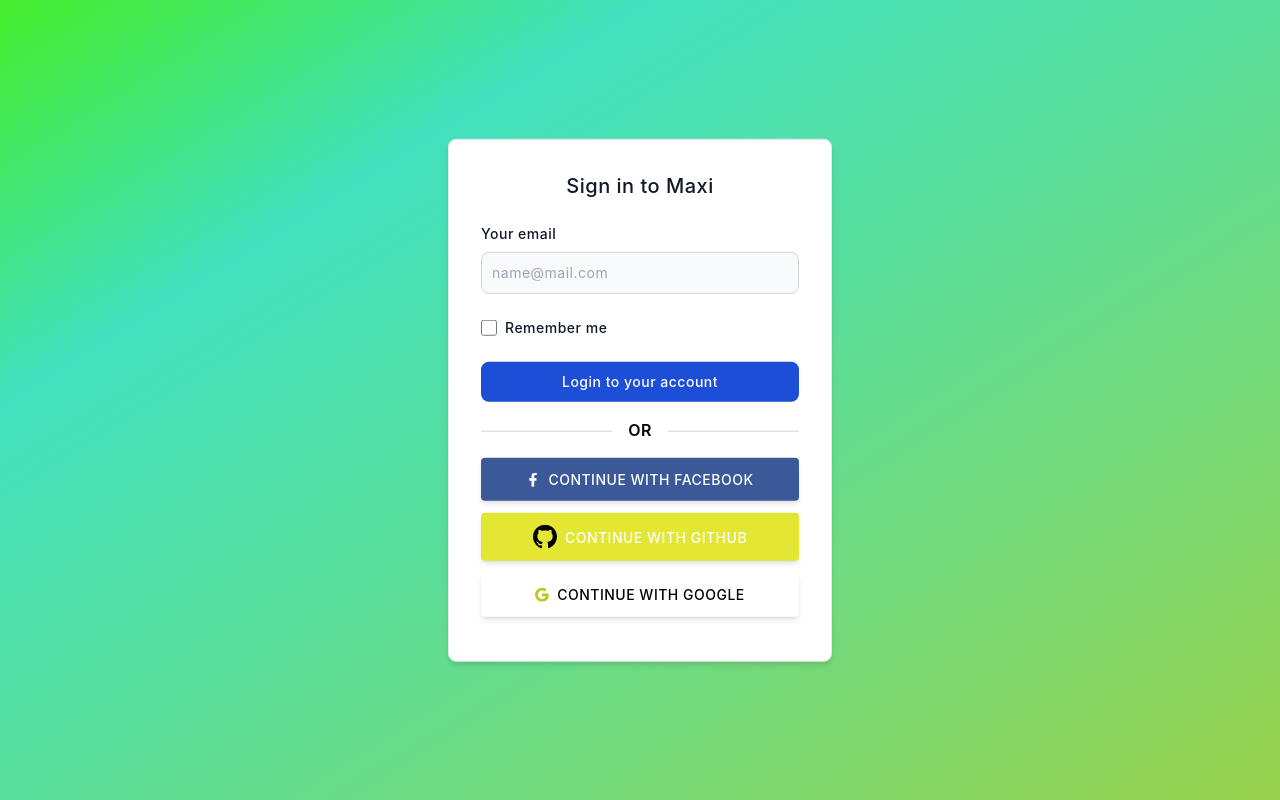
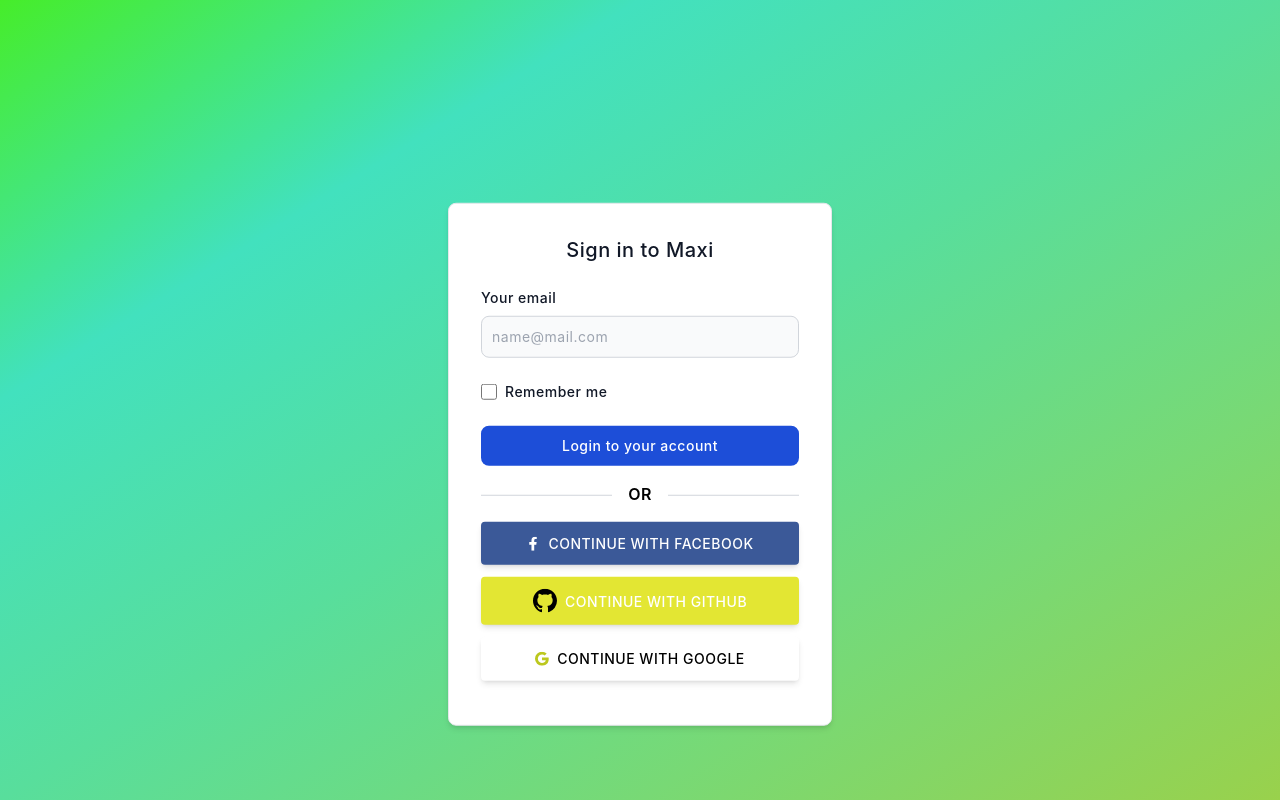
Before and after one commit to alvissraghnall/chat-app, a Next.js app: page /login in a window 1280 px wide. Built offline with nearby package versions, Linux system fonts and the light colour scheme; no server answers.

Commit message:
olamide - rock

```diff
--- a/pages/chat/_middleware.js
+++ b/pages/chat/_middleware.js
@@ -11,8 +11,8 @@
 //   if (!session) return NextResponse.redirect('/api/auth/signin')
 // }
 
-const mdw = () => {};
+// const mdw = () => {};
 
-export default mdw;
+// export default mdw;
 
-// export { default } from "next-auth/middleware";
+export { default } from "next-auth/middleware";
--- a/pages/login.js
+++ b/pages/login.js
@@ -25,7 +25,7 @@
     }
 
     return (
-        <div className={`p-4 w-full max-w-sm bg-white rounded-lg border border-gray-200 shadow-md sm:p-6 md:p-8 dark:bg-gray-800 dark:border-gray-700 ${styles.container}`}>
+        <div className={`p-4 my-16 w-full max-w-sm bg-white rounded-lg border border-gray-200 shadow-md sm:p-6 md:p-8 dark:bg-gray-800 dark:border-gray-700 ${styles.container}`}>
             <form className="space-y-6" onSubmit={handleSubmit}>
                 <h5 className="text-xl center text-center font-medium text-gray-900 dark:text-white">Sign in to Maxi</h5>
                 <div>
```
